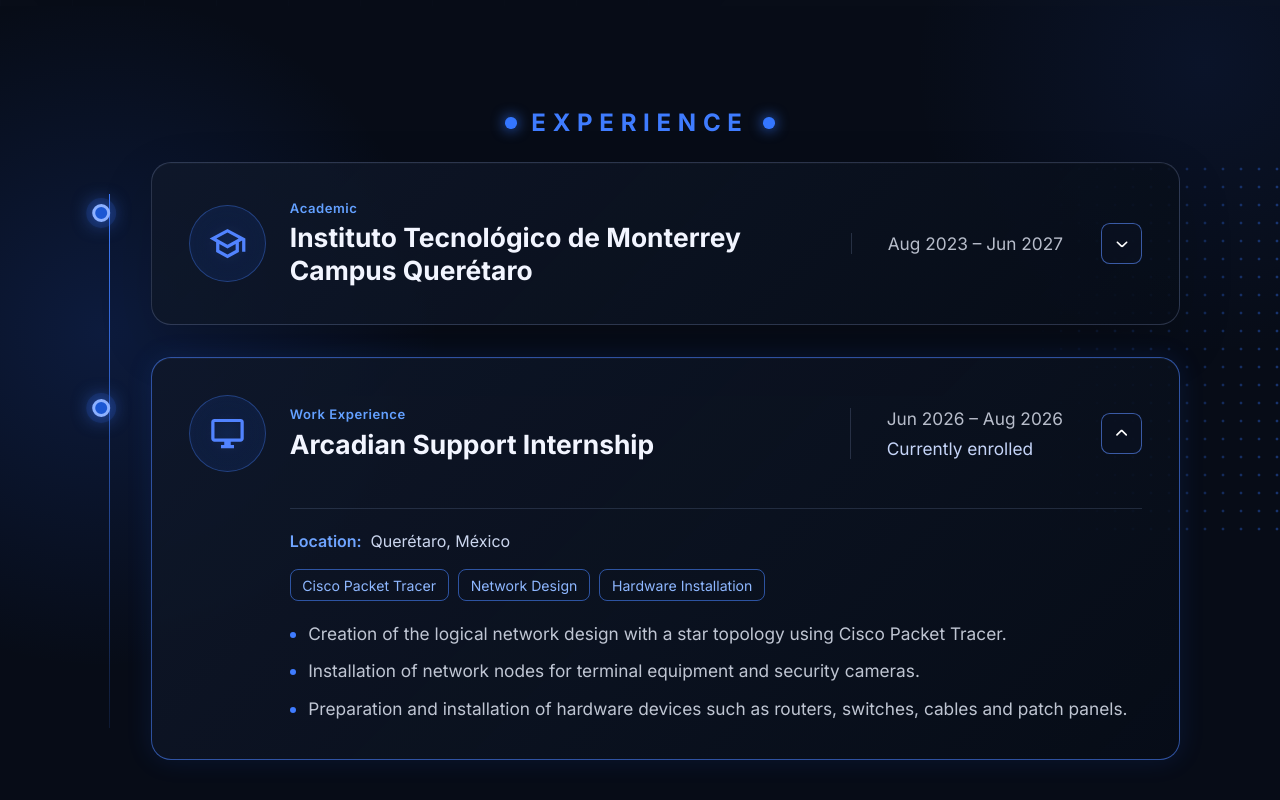
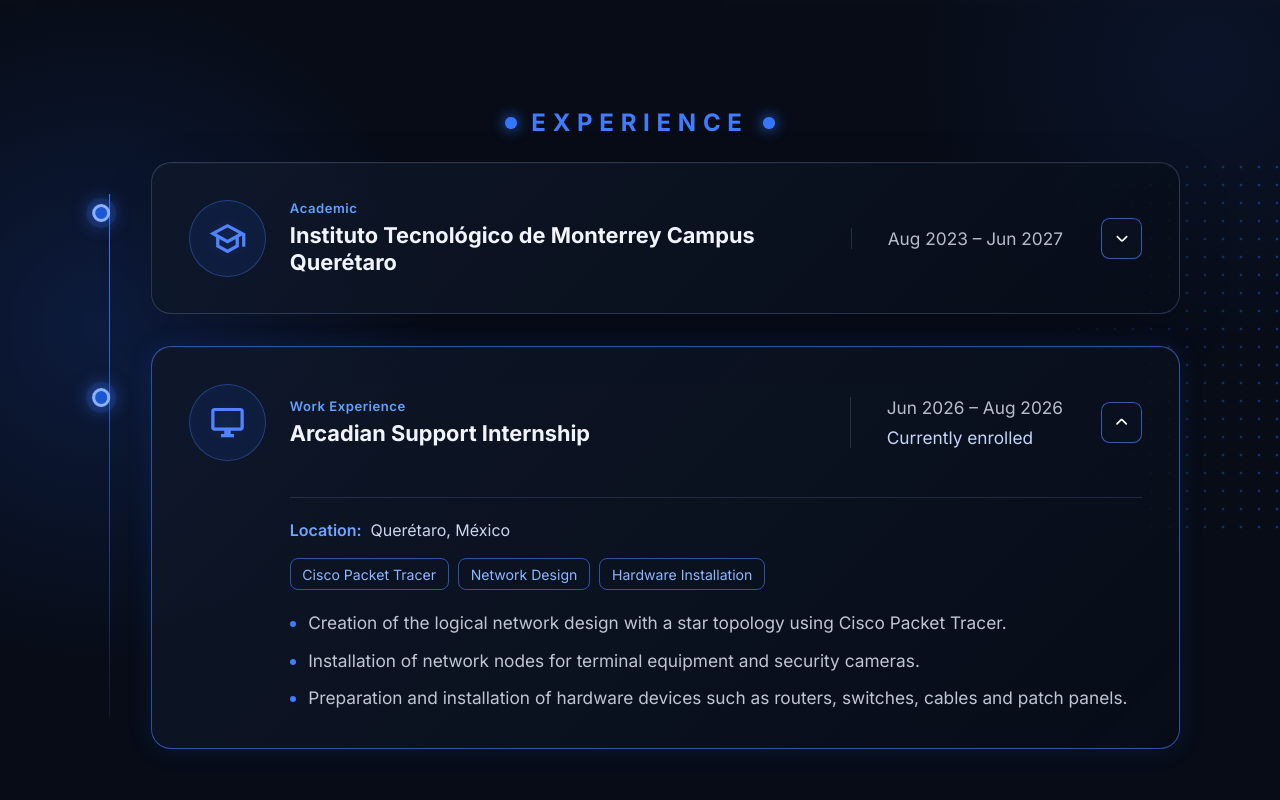
Before and after one commit to XMaster417/porfolio, a React app: page / in a window 1280 px wide. Shown: the part 1581-2381 px from the top of the page. Built offline with nearby package versions, Linux system fonts and the light colour scheme; the HTML template or start-up script is replaced by a standard one.

Commit message:
update: reduce el tamaño de letra en el titulo de la experiencia

```diff
--- a/src/styles/home.css
+++ b/src/styles/home.css
@@ -81,7 +81,7 @@
 .experience-card__icon { display: grid; flex: 0 0 auto; place-items: center; width: clamp(3.5rem, 6vw, 5rem); aspect-ratio: 1; border: 1px solid rgba(70, 128, 255, .38); border-radius: 50%; background: radial-gradient(circle, rgba(27, 75, 178, .26), rgba(13, 25, 50, .32)); box-shadow: inset 0 0 20px rgba(42, 94, 224, .12); }
 .experience-card__icon img { width: 52%; height: 52%; filter: brightness(0) saturate(100%) invert(48%) sepia(91%) saturate(2826%) hue-rotate(207deg) brightness(102%) contrast(101%); }
 .experience-card__type { margin: 0 0 .35rem; color: #63a0ff; font-size: .82rem; font-weight: 600; letter-spacing: .04em; }
-.experience-card h3 { max-width: 32rem; margin: 0; color: #f2f5ff; font-size: clamp(1.12rem, 2.1vw, 1.65rem); line-height: 1.25; }
+.experience-card h3 { max-width: 32rem; margin: 0; color: #f2f5ff; font-size: clamp(1rem, 1.7vw, 1.4rem); line-height: 1.25; }
 .experience-card__meta { display: grid; gap: .55rem; min-width: 10rem; padding-left: clamp(1rem, 2.8vw, 2.5rem); border-left: 1px solid rgba(163, 184, 234, .19); color: rgba(227, 233, 246, .8); font-size: clamp(.9rem, 1.45vw, 1.08rem); }
 .experience-card__meta p, .experience-card__meta span { margin: 0; }
 .experience-card__meta span { color: #c5d4f8; }
@@ -97,4 +97,4 @@
 .experience-details__technologies span { padding: .42rem .72rem; border: 1px solid rgba(72, 132, 255, .58); border-radius: .5rem; color: #8eb7ff; font-size: .88rem; }
 .experience-details ul { display: grid; gap: .65rem; margin: 0; padding-left: 1.15rem; color: rgba(226, 232, 245, .84); font-size: clamp(.94rem, 1.45vw, 1.08rem); line-height: 1.55; }
 .experience-details li::marker { color: #3f7cff; }
-@media (max-width: 700px) { .experience-section { padding: 4.2rem 1.5rem; } .experience-timeline { gap: 1.25rem; padding-left: 1.4rem; } .experience-timeline::before { left: .4rem; } .experience-card { padding: 1.2rem; border-radius: 1rem; } .experience-card__node { top: 2.1rem; left: -1.4rem; width: .95rem; height: .95rem; transform: translateX(-.38rem); } .experience-card__summary { grid-template-columns: minmax(0, 1fr) auto; gap: 1rem; } .experience-card__meta { grid-column: 1 / -1; min-width: 0; padding: .9rem 0 0; border-top: 1px solid rgba(163, 184, 234, .16); border-left: 0; } .experience-card__type { font-size: .72rem; } .experience-card h3 { font-size: 1.08rem; } .experience-card__icon { width: 3.35rem; } .experience-details { margin: 1.25rem 0 0; padding-top: 1.1rem; } .experience-details__location { font-size: .93rem; } .experience-details ul { font-size: .93rem; } }
+@media (max-width: 700px) { .experience-section { padding: 4.2rem 1.5rem; } .experience-timeline { gap: 1.25rem; padding-left: 1.4rem; } .experience-timeline::before { left: .4rem; } .experience-card { padding: 1.2rem; border-radius: 1rem; } .experience-card__node { top: 2.1rem; left: -1.4rem; width: .95rem; height: .95rem; transform: translateX(-.38rem); } .experience-card__summary { grid-template-columns: minmax(0, 1fr) auto; gap: 1rem; } .experience-card__meta { grid-column: 1 / -1; min-width: 0; padding: .9rem 0 0; border-top: 1px solid rgba(163, 184, 234, .16); border-left: 0; } .experience-card__type { font-size: .72rem; } .experience-card h3 { font-size: .98rem; } .experience-card__icon { width: 3.35rem; } .experience-details { margin: 1.25rem 0 0; padding-top: 1.1rem; } .experience-details__location { font-size: .93rem; } .experience-details ul { font-size: .93rem; } }
```
